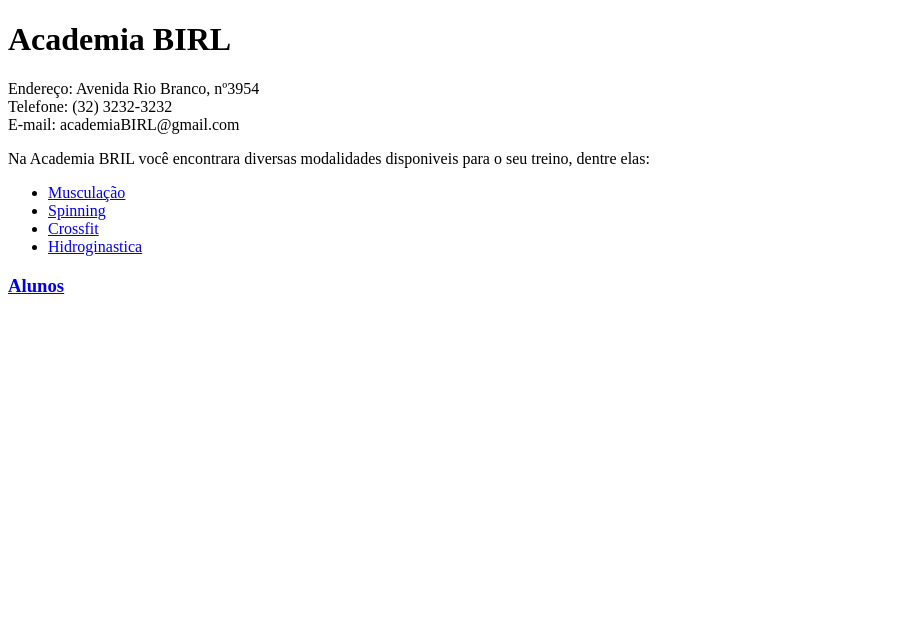
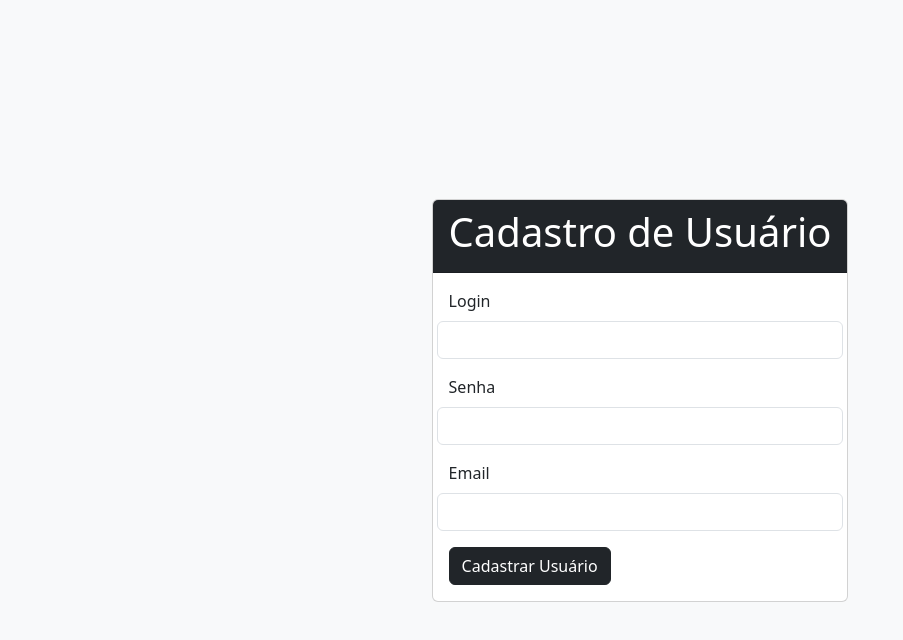
Before and after one commit to felipejf95/index.html, a plain HTML site: page index.html in a window 1280 px wide. Shown: the whole page, without its empty margins (0-903 px from the left). Drawn offline with nearby package versions, Linux system fonts and the light colour scheme.

Commit message:
Add files via upload
form

```diff
--- a/index.html
+++ b/index.html
@@ -1,23 +1,45 @@
 <!DOCTYPE html>
-<html lang=pt dir="ltr">
-  <head>
-    <meta charset="utf-8">
-    <title>Index.html</title>
-  </head>
-  <body>
-    <h1>Academia BIRL</h1>
-      <article>
-        <p>Endereço: Avenida Rio Branco, nº3954<br />
-        Telefone: (32) 3232-3232<br />
-        E-mail: academiaBIRL@gmail.com</p>
-        <p>Na Academia BRIL você encontrara diversas modalidades disponiveis para o seu treino, dentre elas:</p></article>
-      <ul>
-        <li><a href="musculacao.html">Musculação</a></li>
-        <li><a href="spinning.html">Spinning</a></li>
-        <li><a href="crossfit.html">Crossfit</a></li>
-        <li><a href="hidroginastica.html">Hidroginastica</a></li>
-      </ul>
+<html lang="en">
+<head>
+    <meta charset="UTF-8">
+    <meta name="viewport" content="width=device-width, initial-scale=1.0">
+    <title>Document</title>
+    <link href="https://cdn.jsdelivr.net/npm/bootstrap@5.3.7/dist/css/bootstrap.min.css" rel="stylesheet" integrity="sha384-LN+7fdVzj6u52u30Kp6M/trliBMCMKTyK833zpbD+pXdCLuTusPj697FH4R/5mcr" crossorigin="anonymous">
+</head>
+<body class = "bg-light">
+    <div class="container min-vh-100 d-flex align-items-center justify-content-center">
 
-    <h3><a href="alunos/index.html">Alunos<a><h3>
-  </body>
+        <div class="card">
+            <div class="card-header bg-dark">
+                <h1 class="card-title text-white">Cadastro de Usuário</h1>
+            </div>
+            <div class="card-body">
+
+                <form action="/cadastrar">
+
+                    <div class="row mb-3">
+                        <label class="form-label" for="login">Login</label>
+                        <input class="form-control" type="text" id="login" name="login" required>
+                    </div>
+
+                      <div class="row mb-3">
+                        <label class="form-label" for="password">Senha</label>
+                        <input class="form-control" type="password" id="password" name="senha" pattern="^(?=.*[a-z])(?=.*[A-Z])(?=.*\d)(?=.*(\W_))" required>
+                    </div>
+
+                      <div class="row mb-3">
+                        <label class="form-label" for="email">Email</label>
+                        <input class="form-control" type="email" id="email" name="email" required>
+                    </div>
+
+                    <button class="btn btn-dark">Cadastrar Usuário</button>
+                </form>
+            </div>
+        </div>
+    </div>
+
+    <script src="https://cdn.jsdelivr.net/npm/bootstrap@5.3.7/dist/js/bootstrap.bundle.min.js" integrity="sha384-ndDqU0Gzau9qJ1lfW4pNLlhNTkCfHzAVBReH9diLvGRem5+R9g2FzA8ZGN954O5Q" crossorigin="anonymous"></script>
+
+
+</body>
 </html>
```
